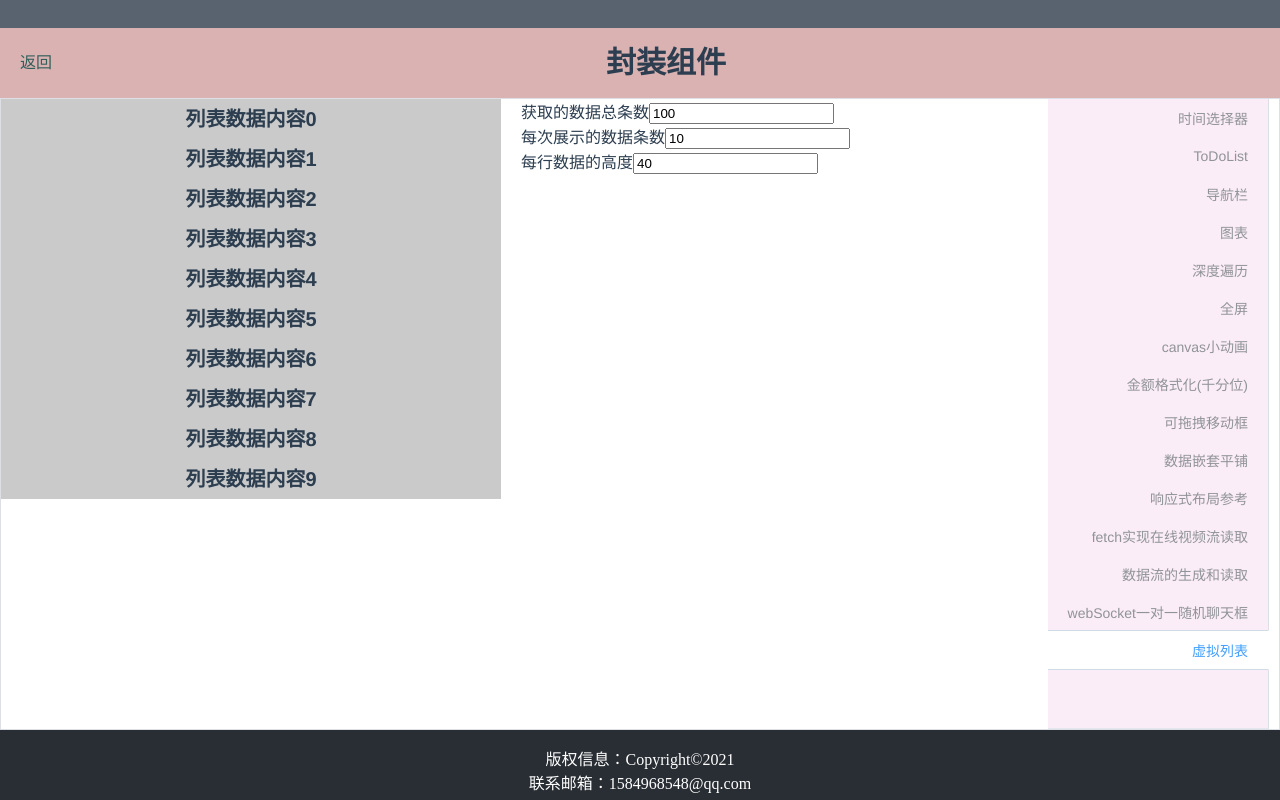
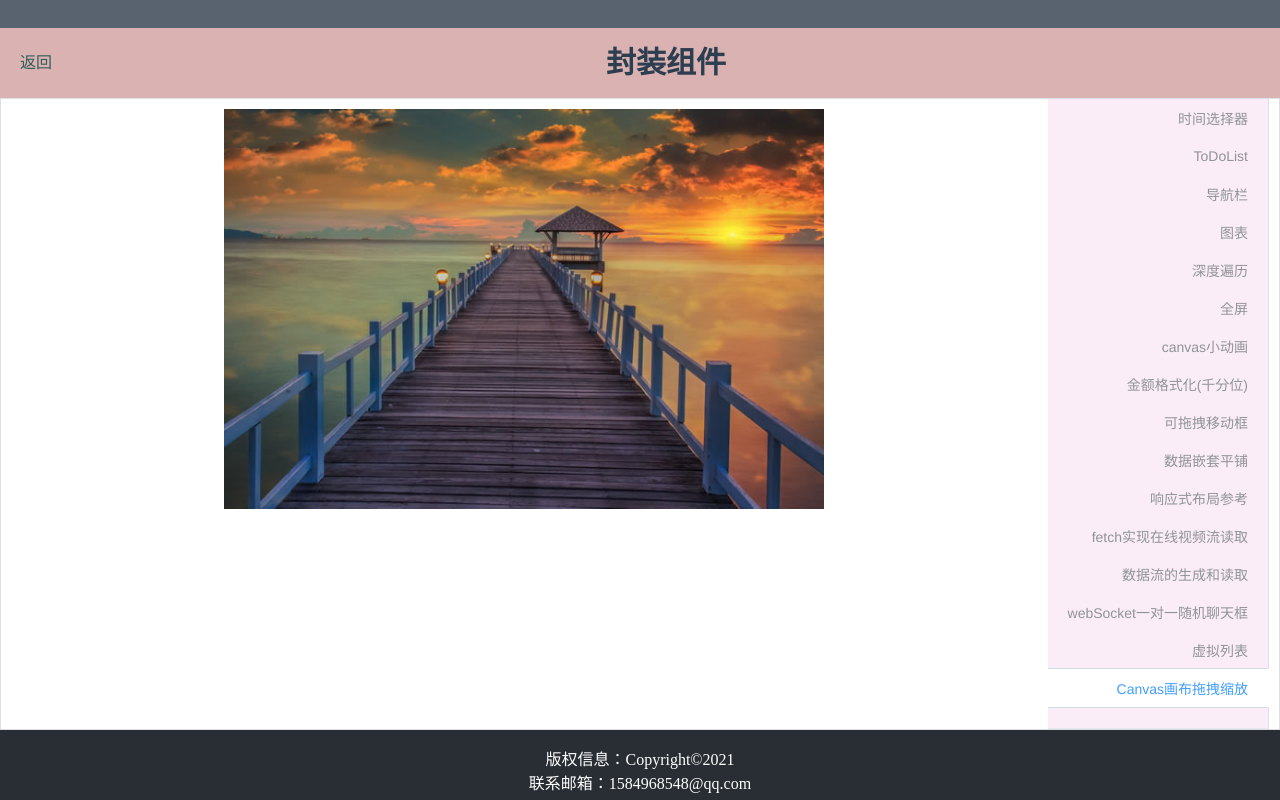
Before and after one commit to abecedarian1/knowledge-tree, a Vue app: page /component-quick-find in a window 1280 px wide. Built offline with nearby package versions, Linux system fonts and the light colour scheme; no server answers.

Commit message:
画布拖拽缩放

```diff
--- a/src/views/component-quick-find/ComponentQuickFind.vue
+++ b/src/views/component-quick-find/ComponentQuickFind.vue
@@ -101,6 +101,10 @@
                         <div>每行数据的高度<input  v-model="lineSize" type="text" ></div>
                     </div>
                 </el-tab-pane>
+
+                <el-tab-pane label="Canvas画布拖拽缩放" name="CanvasRender">
+                    <canvas-render></canvas-render>
+                </el-tab-pane>
             </el-tabs>
         </div>
 
@@ -109,6 +113,7 @@
 
 <script lang="ts" setup>
 import { ref,watch,computed,onMounted } from "vue";
+
 import TimeSelectLimit from './components/TimeSelectLimit.vue'
 import Diagram from './components/Diagram.vue'
 import ToDoList from './components/ToDoList.vue'
@@ -124,6 +129,7 @@ import VideoStreamRead from './components/VideoStreamRead.vue'
 import DataStreamGenerateRead from './components/DataStreamGenerateRead.vue'
 import RandomChatBox from './components/RandomChatBox.vue'
 import VirtualList from './components/VirtualList.vue'
+import CanvasRender from './components/CanvasRender.vue'
 
 
 /**
@@ -134,7 +140,7 @@ const shrinkOrNot = ref(false)
 const navList = ref([])
 const firstLoad = ref(true)
 const selectItem = ref()
-const activeName = ref('VirtualList')
+const activeName = ref('CanvasRender')
 
 //生成随机导航数组  并排序 去重
 const getRandomDataList=()=>{
--- a/src/views/component-quick-find/components/CanvasAnimation.vue
+++ b/src/views/component-quick-find/components/CanvasAnimation.vue
@@ -102,7 +102,7 @@ onMounted(()=>{
 
 </script>
 
-<style>
+<style scoped>
     #canvas1{
         background-color: beige;
     }
--- /dev/null
+++ b/src/views/component-quick-find/components/CanvasRender.vue
@@ -0,0 +1,154 @@
+<template>
+    <div>
+        <canvas ref="canvas2"
+            @mousedown="canvasMousedown"
+            @mouseup="canvasMouseup"
+            @wheel="canvasScroll" id="canvas2" width="600px" height="400px">
+            当前浏览器不支持canvas，请下载最新的浏览器
+            <a href="https://www.google.cn/intl/zh-CN/chrome">立即下载</a>
+        </canvas>
+    </div>
+</template>
+
+<script setup>
+import {ref,onMounted} from 'vue'
+import canvasDemoJpg from '@/assets/images/canvas-demo.jpg'
+
+const canvas2 = ref()
+//画布操作区
+const canvasCxt = ref()
+//创建的img对象
+const imgObj = ref()
+const startX = ref(0)
+const startY = ref(0)
+const imgWidth = ref(600)
+const imgHeight = ref(400)
+const defaultWidth = 600
+const defaultHeight = 400
+
+//图像的移动
+const moveStartX = ref(0)
+const moveStartY = ref(0)
+const moveEndX = ref(0)
+const moveEndY = ref(0)
+
+
+//图片边界处理
+const canvasVergeHandle=()=>{
+    // 限制图片的左、上边界不为空白
+    if (startX.value > 0) startX.value = 0
+    if (startY.value > 0) startY.value = 0
+    //限制右边不会留有空白
+    if (startX.value + imgWidth.value < defaultWidth) startX.value = defaultWidth - imgWidth.value
+    //限制下边不会留有空白
+    if (startY.value + imgHeight.value < defaultHeight) startY.value = defaultHeight - imgHeight.value
+}
+
+const canvasScroll=(e)=>{
+    // 取消事件对当前元素的默认影响---取消原有的外层滚动
+    e.preventDefault()
+
+    let ctx = canvasCxt.value
+    let img = imgObj.value
+    let wheelDeltaY = e.wheelDeltaY || -e.deltaY
+    let scale = 1.1
+
+    // 鼠标相对于目标节点(当前节点)左上角的距离
+    let x = e.offsetX
+    let y = e.offsetY
+
+    //每次缩放时，都要重新更新画布上图片的相对坐标,以及显示在画布上的图片的实际宽高
+    if(wheelDeltaY >0){
+        // 放大
+        imgWidth.value *= scale
+        imgHeight.value *= scale
+        // 需要理解一下  question
+        startX.value -= (x-startX.value)*(scale-1)
+        startY.value -= (y-startY.value) *(scale-1)
+    }else{
+        if((imgWidth.value/scale)>=defaultWidth &&
+            (imgHeight.value/scale)>defaultHeight
+        ){
+             //缩小
+            imgWidth.value /= scale
+            imgHeight.value /= scale
+            //需要理解一下   question
+            startX.value += (x-startX.value) *(1-1/scale)
+            startY.value += (y-startY.value) * (1-1/scale)
+        }
+    }
+    //处理边界
+    canvasVergeHandle()
+
+
+    //清除画布并重绘制
+    ctx.clearRect(0,0,600,400)
+
+    // 使用裁切的方式进行缩放————对于大型图，这种效果可能会更好一点（不确定）---缩放和下面的方式相反
+    // ctx.drawImage(img,startX.value,startY.value,imgWidth.value,imgHeight.value,0,0,600,400)
+    //使用全图进行缩放
+    ctx.drawImage(img,startX.value,startY.value,imgWidth.value,imgHeight.value)
+}
+
+/**
+ * 拖拽不流畅--完善中
+*/
+//鼠标按下时触发
+const canvasMousedown=(e)=>{
+    // 记录按下点
+    moveStartX.value = e.offsetX
+    moveStartY.value = e.offsetY
+}
+
+//鼠标抬起时触发
+const canvasMouseup=(e)=>{
+    //鼠标结束点
+    moveEndX.value = e.offsetX
+    moveEndY.value = e.offsetY
+
+    let ctx = canvasCxt.value
+    let img = imgObj.value
+    let xVariance = moveEndX.value - moveStartX.value
+    let yVariance = moveEndY.value - moveStartY.value
+
+    startX.value += xVariance
+    startY.value += yVariance
+
+    //处理边界
+    canvasVergeHandle()
+
+    //清除画布并重绘制
+    ctx.clearRect(0,0,600,400)
+    ctx.drawImage(img,startX.value,startY.value,imgWidth.value,imgHeight.value)
+}
+
+
+onMounted(()=>{
+    if(!canvas2.value.getContext){
+        console.log('当前浏览器不支持canvas，请下载最新的浏览器')
+        return
+    }
+    canvasCxt.value = canvas2.value.getContext('2d')
+    imgObj.value = new Image()
+    imgObj.value.src = canvasDemoJpg
+    let ctx = canvasCxt.value
+    let img = imgObj.value
+
+    img.onload = function(){
+        //参考链接：https://developer.mozilla.org/zh-CN/docs/Web/API/Canvas_API/Tutorial/Using_images
+        ctx.drawImage(img,0,0,600,400)
+    }
+})
+
+
+
+</script>
+
+<style scoped>
+
+#canvas2{
+        background-color: beige;
+        margin:10px;
+    }
+
+</style>
```
Also changed, not shown: src/assets/images/canvas-demo.jpg (added).
